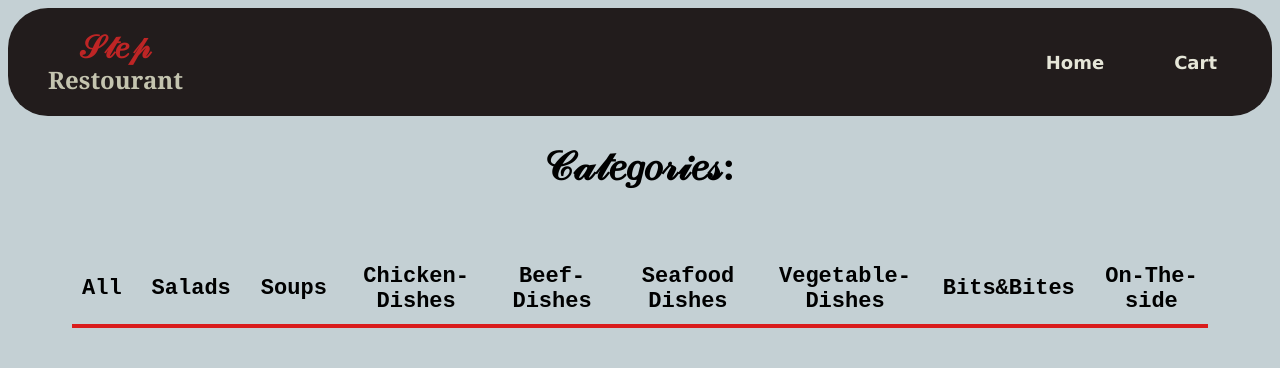
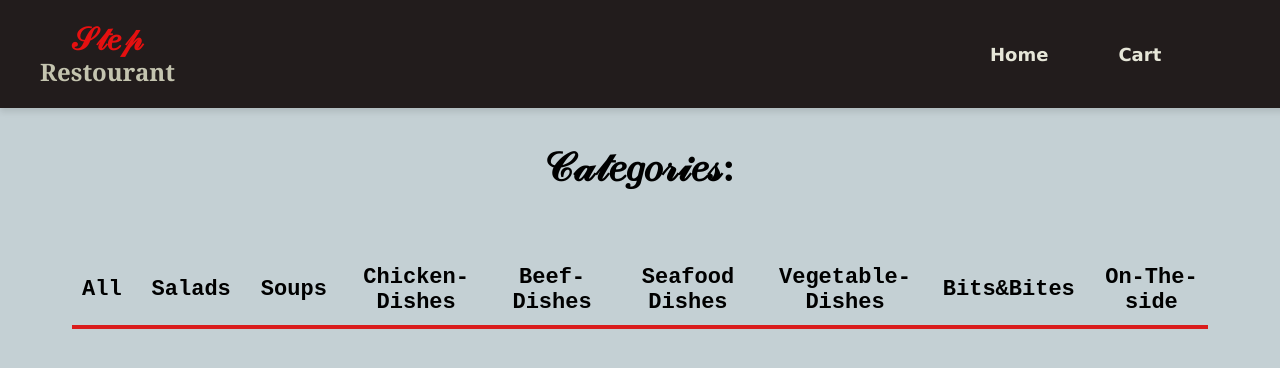
Before and after one commit to Ivera10/proeqti-ivera-angular2025-, an Angular app: page /all in a window 1280 px wide. Shown: the top 368 px of the page. Built offline with nearby package versions, Linux system fonts and the light colour scheme; no server answers.

Commit message:
axali ganaxleba(19.03.25 - css gaumjobeseba)

```diff
--- a/src/app/app.component.html
+++ b/src/app/app.component.html
@@ -1,9 +1,7 @@
 
 <app-header></app-header>
 
-<!-- <app-content></app-content> -->
-<app-footer></app-footer>
-
-
 
 <router-outlet />
+
+<app-footer></app-footer>
--- a/src/app/app.component.ts
+++ b/src/app/app.component.ts
@@ -7,7 +7,7 @@ import { HeaderComponent } from './header/header.component';
 
 @Component({
   selector: 'app-root',
-  imports: [RouterOutlet,HeaderComponent,FooterComponent,],
+  imports: [RouterOutlet,HeaderComponent,FooterComponent],
   templateUrl: './app.component.html',
   styleUrl: './app.component.css'
 })
--- a/src/app/component/home-page/home-page.component.css
+++ b/src/app/component/home-page/home-page.component.css
@@ -3,6 +3,9 @@
     justify-content: center;
     text-align: center;
     font-size: 40px;
+    opacity: 0;
+    animation: fadeIn 2s ease-in-out forwards;
+
 
 }
 
@@ -14,6 +17,8 @@
     justify-content: center;
     cursor: pointer;
     margin: 64px;
+    opacity: 0;
+    animation: slideIn 1.5s ease-in-out forwards;
 }
 
 .sityvebidd button {
@@ -60,3 +65,23 @@
         padding: 6px 10px;
     }
 }
+
+@keyframes fadeIn {
+    from {
+        opacity: 0;
+    }
+    to {
+        opacity: 1;
+    }
+}
+
+@keyframes slideIn {
+    from {
+        transform: translateY(-80px);
+        opacity: 0;
+    }
+    to {
+        transform: translateY(0);
+        opacity: 1;
+    }
+}
--- a/src/app/footer/footer.component.css
+++ b/src/app/footer/footer.component.css
@@ -1,8 +1,10 @@
 body {
-    margin: 0;
+
     display: flex;
     flex-direction: column;
     min-height: 100vh;
+    margin: 0;
+    padding: 0;
 }
 .content {
     flex: 1;
@@ -28,10 +30,6 @@ body {
     margin-right: -8px;
     padding: 20px 10px;
     font-family: Arial, sans-serif;
-
-
-    margin-top: 35%;
-
 }
 .designer{
     opacity: 0.7;
--- a/src/app/header/header.component.css
+++ b/src/app/header/header.component.css
@@ -1,19 +1,24 @@
 body {
     font-family: 'Roboto', serif;
     margin: 0;
-
+    padding: 0;
 }
 
+
 header {
+    position: fixed;
+    top: 0;
+    left: 0;
+    width: 100%;
     display: flex;
     justify-content: space-between;
     align-items: center;
     padding: 20px;
     background-color: #221c1c;
     color: white;
-    border-radius: 40px;
-
-
+    border-radius: 0;
+    z-index: 1000;
+    box-shadow: 0 4px 6px rgba(0, 0, 0, 0.1);
 }
 
 
@@ -22,10 +27,6 @@ header a {
     color: white;
     margin: 0 20px;
     font-weight: bold;
-
-
-
-
 }
 
 
@@ -37,8 +38,13 @@ header a {
     padding: 10px 15px;
     border-radius: 5px;
     transition: background-color 0.3s, color 0.3s;
+
 }
 
+
+.header1 .a1 {
+    margin-left: -325px;
+}
 
 
 .header1 a:hover {
@@ -61,7 +67,8 @@ p {
 }
 
 .ddivera1 p .spdd {
-    color: rgb(190, 37, 37);
+    /* color: rgb(190, 37, 37); */
+    color:  rgb(229, 16, 16);
     font-size: 32px;
 }
 
@@ -69,10 +76,6 @@ p {
     color: rgb(196, 196, 175);
     font-family: Georgia, 'Times New Roman', Times, serif;
 }
-
-
-
-
 
 
 
@@ -178,3 +181,17 @@ nav{
     }
 
 }
+
+
+
+.h1dd {
+    display: flex;
+    justify-content: center;
+    text-align: center;
+    font-size: 40px;
+    opacity: 0;
+    animation: fadeIn 2s ease-in-out forwards;
+    margin-top: 70px;
+
+
+}
--- a/src/app/header/header.component.html
+++ b/src/app/header/header.component.html
@@ -8,13 +8,10 @@
 
 <div class="header1">
 
-          <a href="index.html">Home</a>
-          <a href="#">Cart</a>
+      <a class="a1" href="index.html">Home</a>
+      <a href="#">Cart</a>
 
 </div>
-
-
-</header>
 
 
 <div class="navigation">
@@ -35,3 +32,12 @@
   </nav>
 
 </div>
+
+
+
+
+
+</header>
+
+
+<h1 class="h1dd">𝒞𝒶𝓉𝑒𝑔𝑜𝓇𝒾𝑒𝓈:</h1>
--- a/src/app/products/products.component.css
+++ b/src/app/products/products.component.css
@@ -13,7 +13,6 @@
 
 
 
-/* General body styles */
 body {
   font-family: 'Arial', sans-serif;
   margin: 0;
@@ -24,7 +23,7 @@ body {
   min-height: 100vh;
 }
 
-/* Container for the list */
+
 .list {
   display: grid;
   grid-template-columns: repeat(3, 1fr);
@@ -35,7 +34,7 @@ body {
   margin: 0 auto;
 }
 
-/* Individual product item */
+
 .list-item {
   background-color: white;
   border-radius: 10px;
@@ -44,20 +43,20 @@ body {
   padding: 15px;
   text-align: center;
   transition: transform 0.3s ease, box-shadow 0.3s ease;
-  height: 230px; /* Adjusted height */
+  height: 230px;
   display: flex;
   flex-direction: column;
   justify-content: space-between;
   border: 1px solid #ddd;
 }
 
-/* Hover effect */
+
 .list-item:hover {
   transform: translateY(-5px);
   box-shadow: 0 10px 25px rgba(0, 0, 0, 0.15);
 }
 
-/* Product name */
+
 .list-item h1 {
   font-size: 14px;
   font-weight: 600;
@@ -67,25 +66,25 @@ body {
   letter-spacing: 1px;
 }
 
-/* Product image */
+
 .list-item img {
-  width: 80%; /* Reduced width */
-  max-height: 100px; /* Further reduced max-height */
-  object-fit: cover; /* Ensures image maintains aspect ratio */
+  width: 80%;
+  max-height: 100px;
+  object-fit: cover;
   margin-bottom: 15px;
   border-radius: 8px;
-  background-color: #a3c9f5; /* Light blue background */
+  background-color: #a3c9f5;
 }
 
-/* Product price */
+
 .list-item h2 {
   font-size: 16px;
   font-weight: 600;
-  color: #27ae60; /* Green color for price */
+  color: #27ae60;
   margin-top: 10px;
 }
 
-/* Buttons (if uncommented in HTML) */
+
 .btn-edit,
 .btn-delete {
   background-color: #3498db;
--- a/src/app/products/products.component.html
+++ b/src/app/products/products.component.html
@@ -8,5 +8,7 @@
     <!-- <button class="btn-edit" (click)="editProduct(product)">რედაქტირება</button>
     <button class="btn-delete" (click)="deleteProduct(product.id)">წაშლა</button> -->
 
+
+
   </div>
 </div>
--- a/tsconfig.json
+++ b/tsconfig.json
@@ -13,7 +13,7 @@
     "isolatedModules": true,
     "esModuleInterop": true,
     "experimentalDecorators": true,
-    "moduleResolution": "node",
+    "moduleResolution": "bundler",
     "importHelpers": true,
     "target": "ES2022",
     "module": "ES2022"
```
